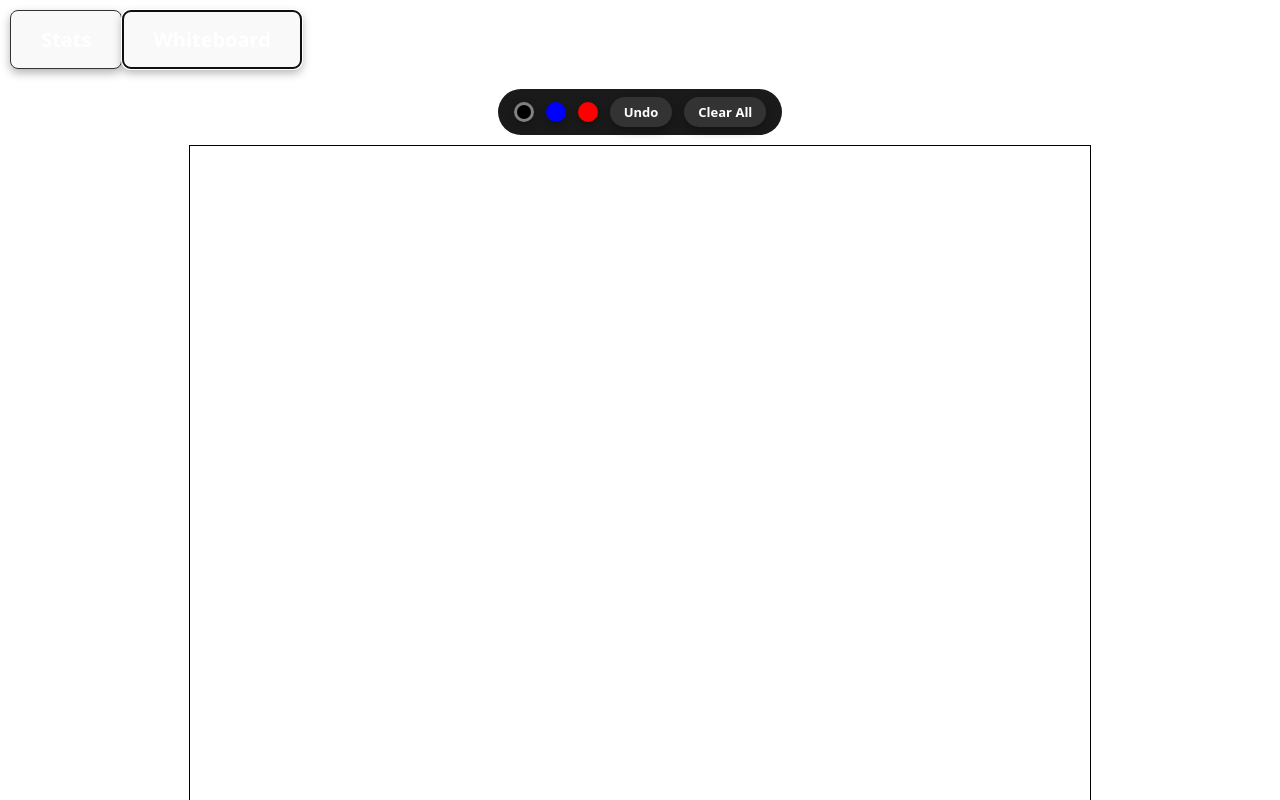
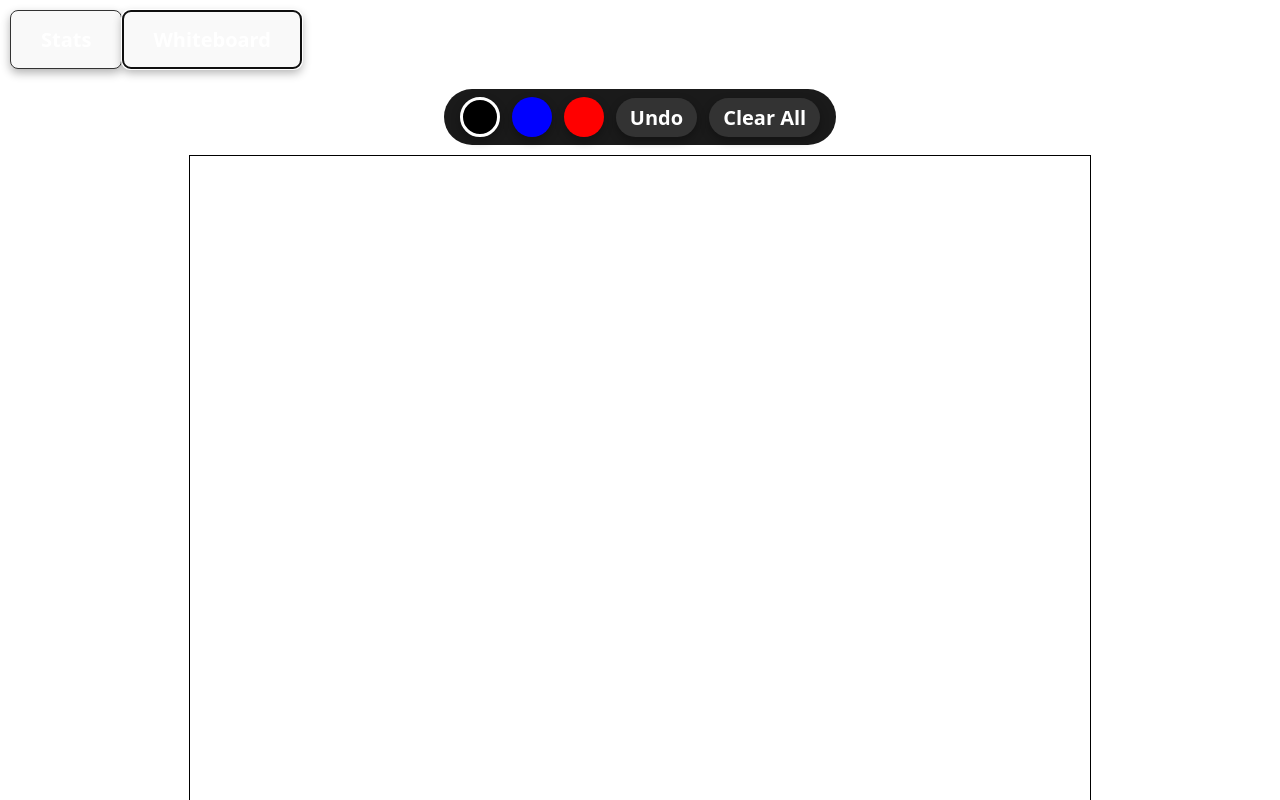
Before and after one commit to jrosario0225/volleyball-tracker, a React (Vite) app: page / in a window 1280 px wide. Both pictures are taken after a click on the button "Whiteboard". Shown: the top 800 px of the page. Built offline with nearby package versions, Linux system fonts and the light colour scheme.

Commit message:
removed animations from piecharts

```diff
--- a/src/components/shared/EffectivePieChart.jsx
+++ b/src/components/shared/EffectivePieChart.jsx
@@ -39,6 +39,7 @@ function EffectivePieChart({earned, errors}) {
                 dataKey="value"
                 label={renderCustomLabel}
                 labelLine={true}
+                isAnimationActive={false}
                 >
 
                     {data.map((entry, index) => (
--- a/src/components/shared/StatsPieChart.jsx
+++ b/src/components/shared/StatsPieChart.jsx
@@ -102,6 +102,7 @@ function StatsPieChart({ earnedStats, errorStats }) {
                     dataKey="value"
                     label={renderCustomLabel}
                     labelLine={true}
+                    isAnimationActive={false}
                 >
 
                     {data.map((entry, index) => (
--- a/src/components/shared/Whiteboard.css
+++ b/src/components/shared/Whiteboard.css
@@ -22,7 +22,7 @@
     padding: 6px 14px;
     border-radius: 20px;
     cursor: pointer;
-    font-size: 13px;
+    font-size: 20px;
 }
 
 .whiteboard-controls button:hover {
--- a/src/components/shared/Whiteboard.jsx
+++ b/src/components/shared/Whiteboard.jsx
@@ -34,7 +34,7 @@ function Whiteboard() {
         if (!isDrawing) return
         const canvas = canvasRef.current
         const ctx = canvas.getContext("2d")
-        ctx.lineWidth = 4
+        ctx.lineWidth = 3
         ctx.lineCap = "round"
         ctx.strokeStyle = colorRef.current
         ctx.lineTo(e.nativeEvent.offsetX, e.nativeEvent.offsetY)
@@ -104,7 +104,7 @@ function Whiteboard() {
             if (!isDrawingRef.current) return
             const pos = getTouchPos(e)
             const ctx = canvas.getContext("2d")
-            ctx.lineWidth = 4
+            ctx.lineWidth = 3
             ctx.lineCap = "round"
             ctx.strokeStyle = colorRef.current
             ctx.lineTo(pos.x, pos.y)
@@ -145,13 +145,13 @@ function Whiteboard() {
                         onClick={() => { setColor(presetColor) }}
                         style={{
                             backgroundColor: presetColor,
-                            width: "20px",
-                            height: "20px",
-                            minWidth: "20px",
-                            minHeight: "20px",
+                            width: "40px",
+                            height: "40px",
+                            minWidth: "40px",
+                            minHeight: "40px",
                             borderRadius: "50%",
                             padding: "0",
-                            border: color === presetColor ? "3px solid gray" : "none"
+                            border: color === presetColor ? "3px solid white" : "none"
                         }}
                     />
                 ))}
```
